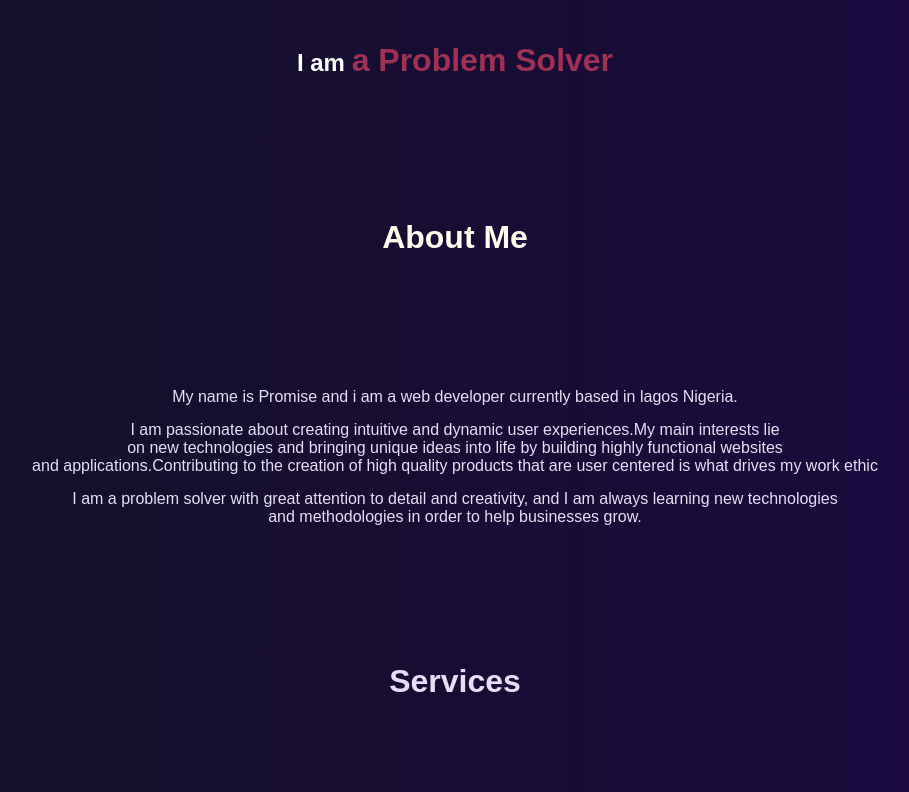
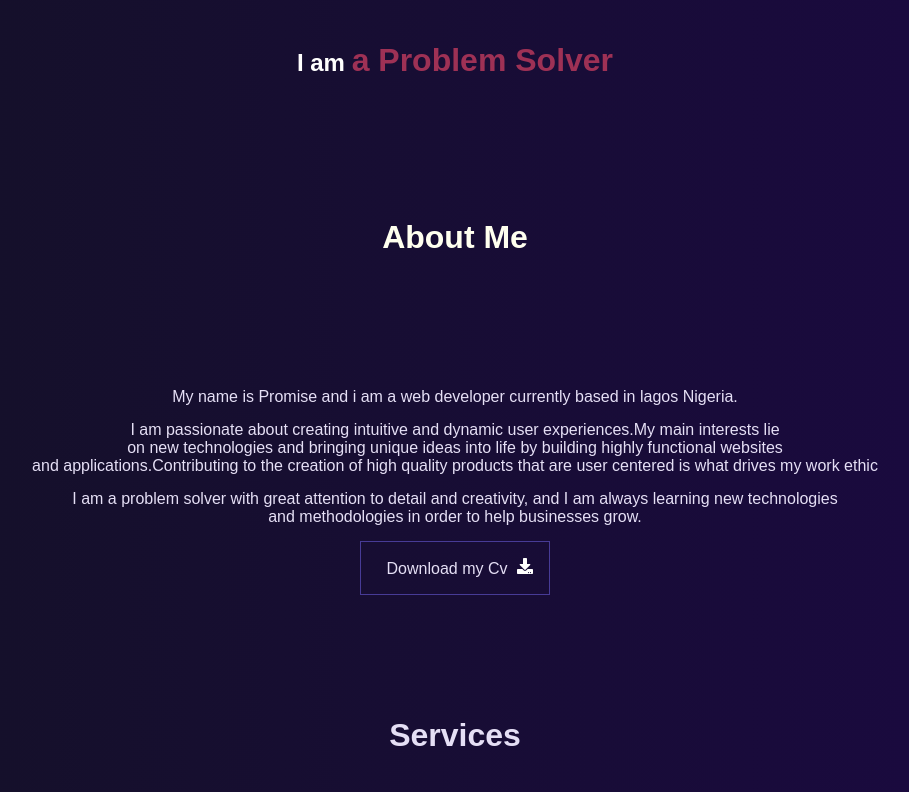
Before and after one commit to promiseume/my-portfolio, a React (Create React App) app: page / in a window 1280 px wide. Shown: the part 368-1160 px from the top of the page, without its empty margins (185-1094 px from the left). Built offline with nearby package versions, Linux system fonts and the light colour scheme.

Commit message:
newchange

```diff
--- a/src/component/about me/about.js
+++ b/src/component/about me/about.js
@@ -1,5 +1,6 @@
 import React from 'react'
 import './aboutme.css';
+import { FaDownload} from 'react-icons/fa'
 export default function About() {
     return (
         <div className='about'>
@@ -11,6 +12,7 @@ export default function About() {
    <div className='lastdiv'>I am a problem solver with great attention to detail and creativity, and I am always learning new technologies <div></div> and methodologies in order to help businesses grow.</div>
 
            </div>
+           <button><a href='https://docs.google.com/document/d/1MQjg0_bJfZWGtTdAvufqPrs6RnQiAZGLVconzwUBml0/edit?usp=sharing'>Download my Cv</a><span><FaDownload/></span></button>
         </div>
     )
 }
--- a/src/component/about me/aboutme.css
+++ b/src/component/about me/aboutme.css
@@ -1,3 +1,6 @@
+.about{
+    text-align: center;
+}
 .about h1{
     font-size: 32px;
     text-align: center;
@@ -17,3 +20,20 @@
 .lastdiv{
     padding: 15px;
 }
+button {
+    background: transparent;
+    color: #fffffe;
+    border: 1px solid #473b96;
+    font-weight: 400;
+    padding: 1rem;
+    font-size: 16px;
+
+}
+button a{
+    text-decoration: none;
+   color: #E5DFF5;
+   padding: 10px;
+}
+button a span{
+    font-size: -2rem;
+}
```
